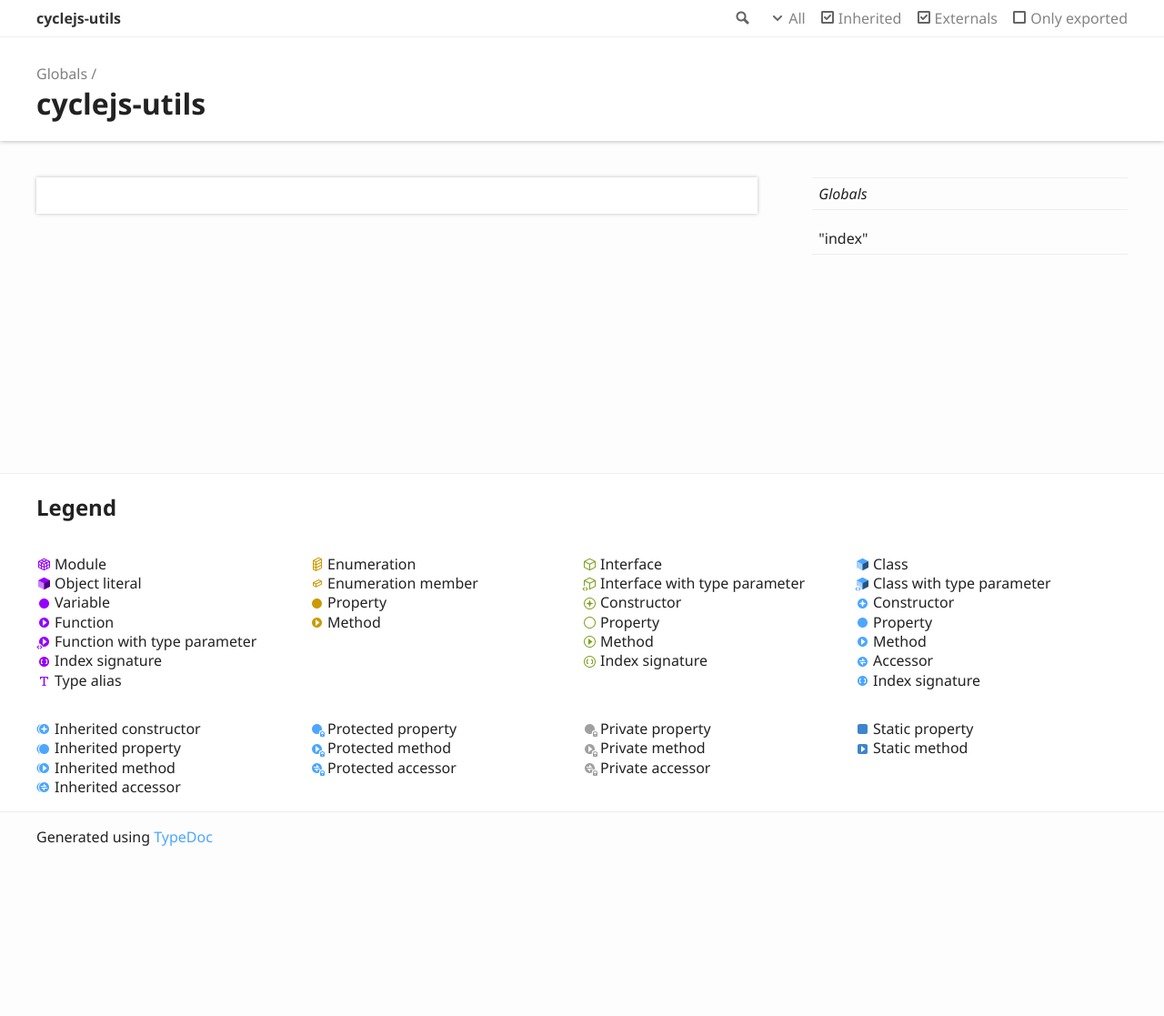
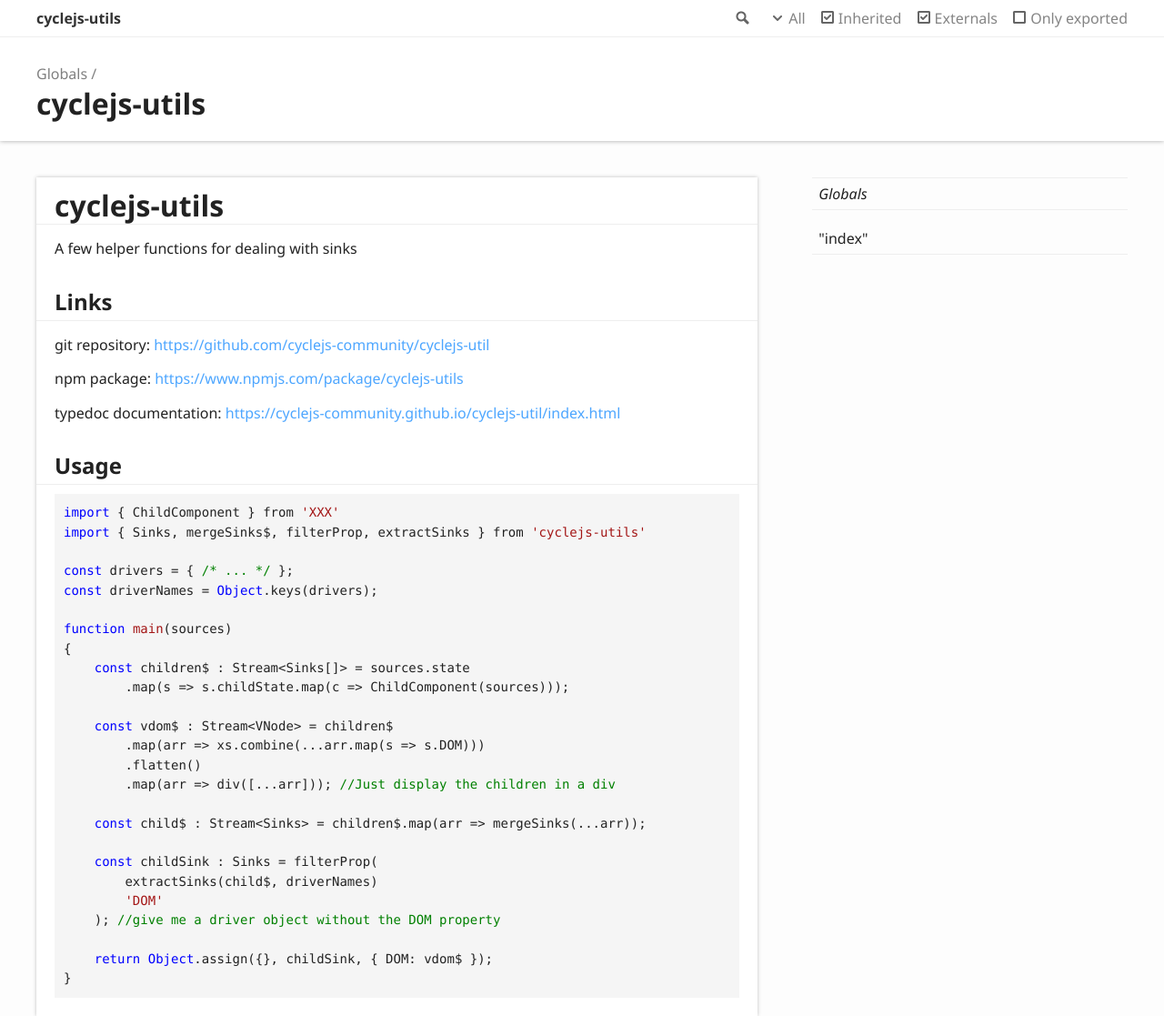
Before and after one commit to cyclejs-community/cyclejs-utils, a website: page docs/index.html in a window 1280 px wide. Shown: the top 1117 px of the page at 91% size. Before the commit the page ends 947 px from the top, so only its background shows below. Drawn offline with Linux system fonts and the light colour scheme.

Commit message:
added README

```diff
--- a/docs/index.html
+++ b/docs/index.html
@@ -64,6 +64,39 @@
 	<div class="row">
 		<div class="col-8 col-content">
 			<div class="tsd-panel tsd-typography">
+				<h1 id="cyclejs-utils">cyclejs-utils</h1>
+				<p>A few helper functions for dealing with sinks</p>
+				<h2 id="links">Links</h2>
+				<p>git repository:         <a href="https://github.com/cyclejs-community/cyclejs-util">https://github.com/cyclejs-community/cyclejs-util</a></p>
+				<p>npm package:            <a href="https://www.npmjs.com/package/cyclejs-utils">https://www.npmjs.com/package/cyclejs-utils</a></p>
+				<p>typedoc documentation:  <a href="https://cyclejs-community.github.io/cyclejs-util/index.html">https://cyclejs-community.github.io/cyclejs-util/index.html</a></p>
+				<h2 id="usage">Usage</h2>
+				<pre><code class="lang-ts"><span class="hljs-keyword">import</span> { ChildComponent } from <span class="hljs-string">'XXX'</span>
+<span class="hljs-keyword">import</span> { Sinks, mergeSinks$, filterProp, extractSinks } from <span class="hljs-string">'cyclejs-utils'</span>
+
+<span class="hljs-keyword">const</span> drivers = { <span class="hljs-comment">/* ... */</span> };
+<span class="hljs-keyword">const</span> driverNames = <span class="hljs-built_in">Object</span>.keys(drivers);
+
+<span class="hljs-function"><span class="hljs-keyword">function</span> <span class="hljs-title">main</span>(<span class="hljs-params">sources</span>)
+</span>{
+    <span class="hljs-keyword">const</span> children$ : Stream&lt;Sinks[]&gt; = sources.state
+        .map(s =&gt; s.childState.map(c =&gt; ChildComponent(sources)));
+
+    <span class="hljs-keyword">const</span> vdom$ : Stream&lt;VNode&gt; = children$
+        .map(arr =&gt; xs.combine(...arr.map(s =&gt; s.DOM)))
+        .flatten()
+        .map(arr =&gt; div([...arr])); <span class="hljs-comment">//Just display the children in a div</span>
+
+    <span class="hljs-keyword">const</span> child$ : Stream&lt;Sinks&gt; = children$.map(arr =&gt; mergeSinks(...arr));
+
+    <span class="hljs-keyword">const</span> childSink : Sinks = filterProp(
+        extractSinks(child$, driverNames)
+        <span class="hljs-string">'DOM'</span>
+    ); <span class="hljs-comment">//give me a driver object without the DOM property</span>
+
+    <span class="hljs-keyword">return</span> <span class="hljs-built_in">Object</span>.assign({}, childSink, { DOM: vdom$ });
+}
+</code></pre>
 			</div>
 		</div>
 		<div class="col-4 col-menu menu-sticky-wrap menu-highlight">
```
Also changed, not shown: docs/modules/_index_.html (+5 -5 lines), README.md (added).
